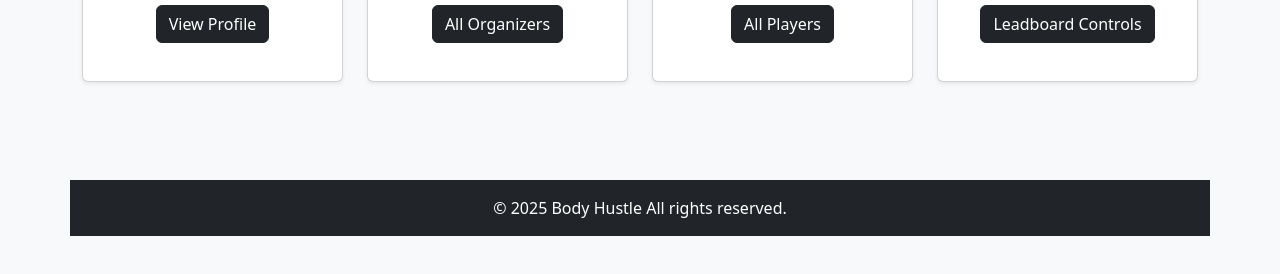
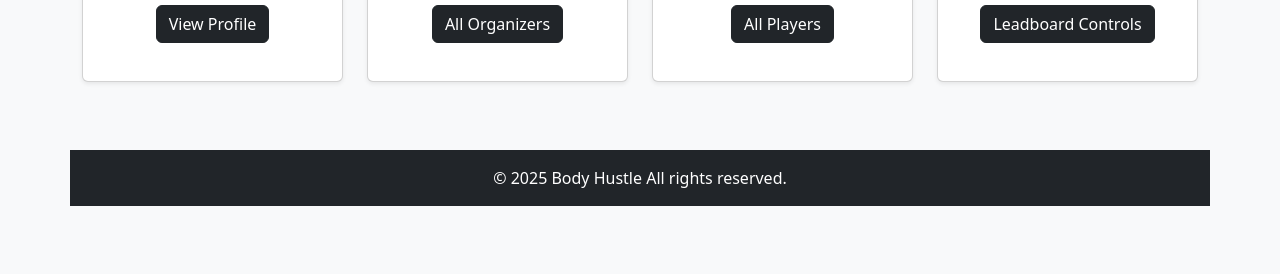
Before and after one commit to ArshK97805/bodyhustle, a website: page public/dash-Admin.html in a window 1280 px wide. Shown: the part 442-716 px from the top of the page. Drawn offline with nearby package versions, Linux system fonts and the light colour scheme; files whose address does not match are found by name.

Commit message:
Update dash-Admin.html

```diff
--- a/public/dash-Admin.html
+++ b/public/dash-Admin.html
@@ -81,7 +81,7 @@
 
 
     <script src="https://cdn.jsdelivr.net/npm/bootstrap@5.3.7/dist/js/bootstrap.bundle.min.js" integrity="sha384-ndDqU0Gzau9qJ1lfW4pNLlhNTkCfHzAVBReH9diLvGRem5+R9g2FzA8ZGN954O5Q" crossorigin="anonymous"></script>
-    <footer class="bg-dark text-white text-center py-3 mt-5"style="transform:translateY(50px);">
+    <footer class="bg-dark text-white text-center py-3 mt-5"style="transform:translateY(20px);">
     &copy; 2025 Body Hustle All rights reserved.
   </footer>
   </body>
```
